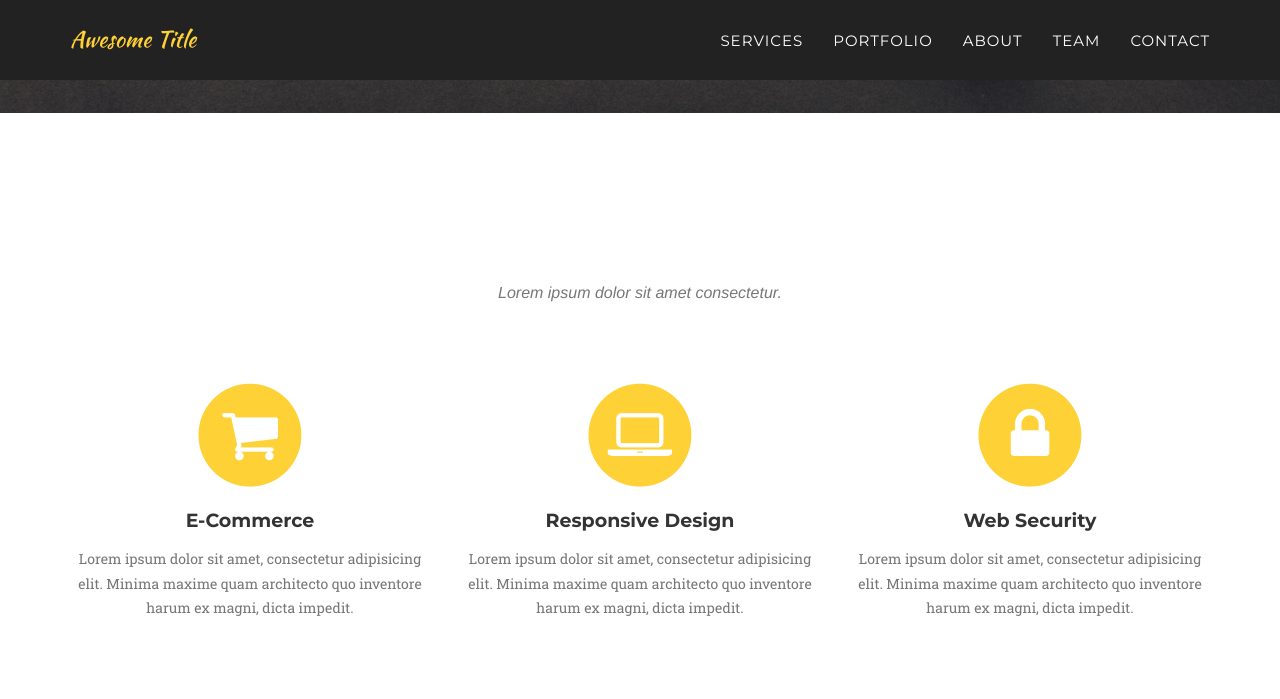
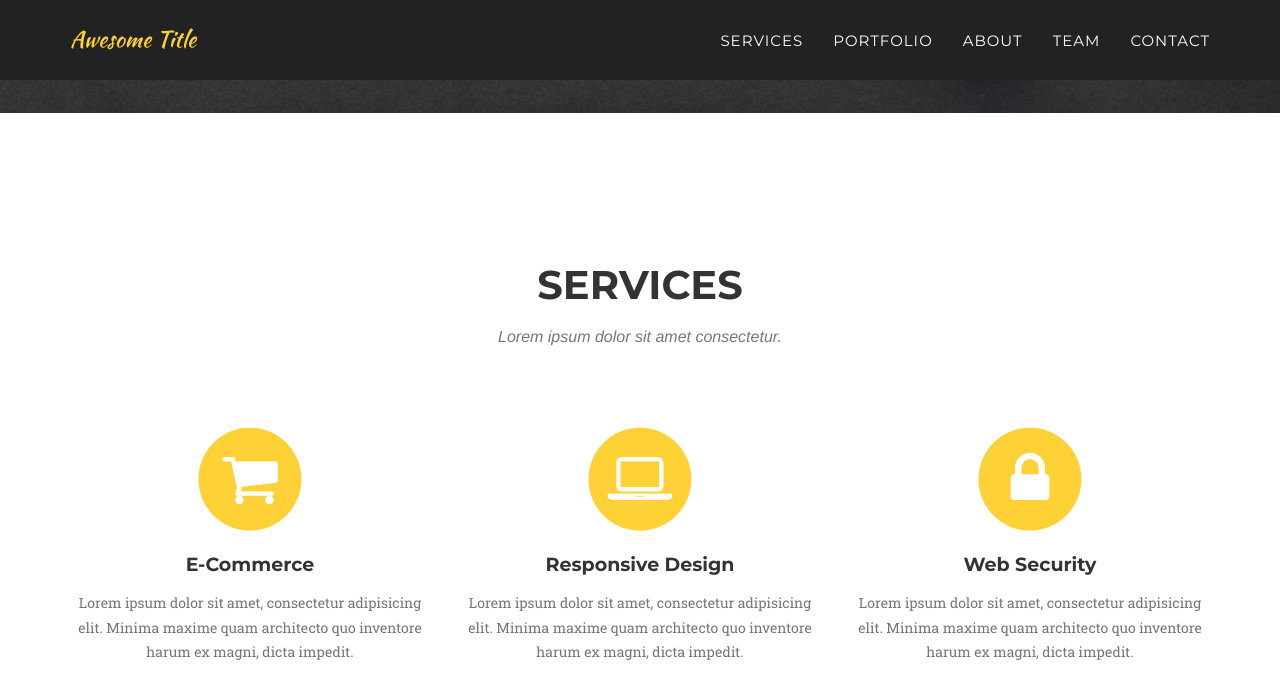
Before and after one commit to heydavid-dev/register-website-for-credit-card-170, a Jekyll site: the page built from index.html, in a window 1280 px wide and 900 px high, scrolled down 720 px. Shown: the top 699 px of the window. Built offline with Jekyll 4.4.1, drawn with Linux system fonts in a browser that asks for light colours; some web fonts are replaced.

Commit message:
Update services.html

```diff
--- a/_includes/services.html
+++ b/_includes/services.html
@@ -3,7 +3,7 @@
         <div class="container">
             <div class="row">
                 <div class="col-lg-12 text-center">
-                    <h2 class="section-heading">{{site.services.name}}</h2>
+                    <h2 class="section-heading">{{site.services.title}}</h2>
                     <h3 class="section-subheading text-muted">{{site.services.description}}</h3>
                 </div>
             </div>
```
